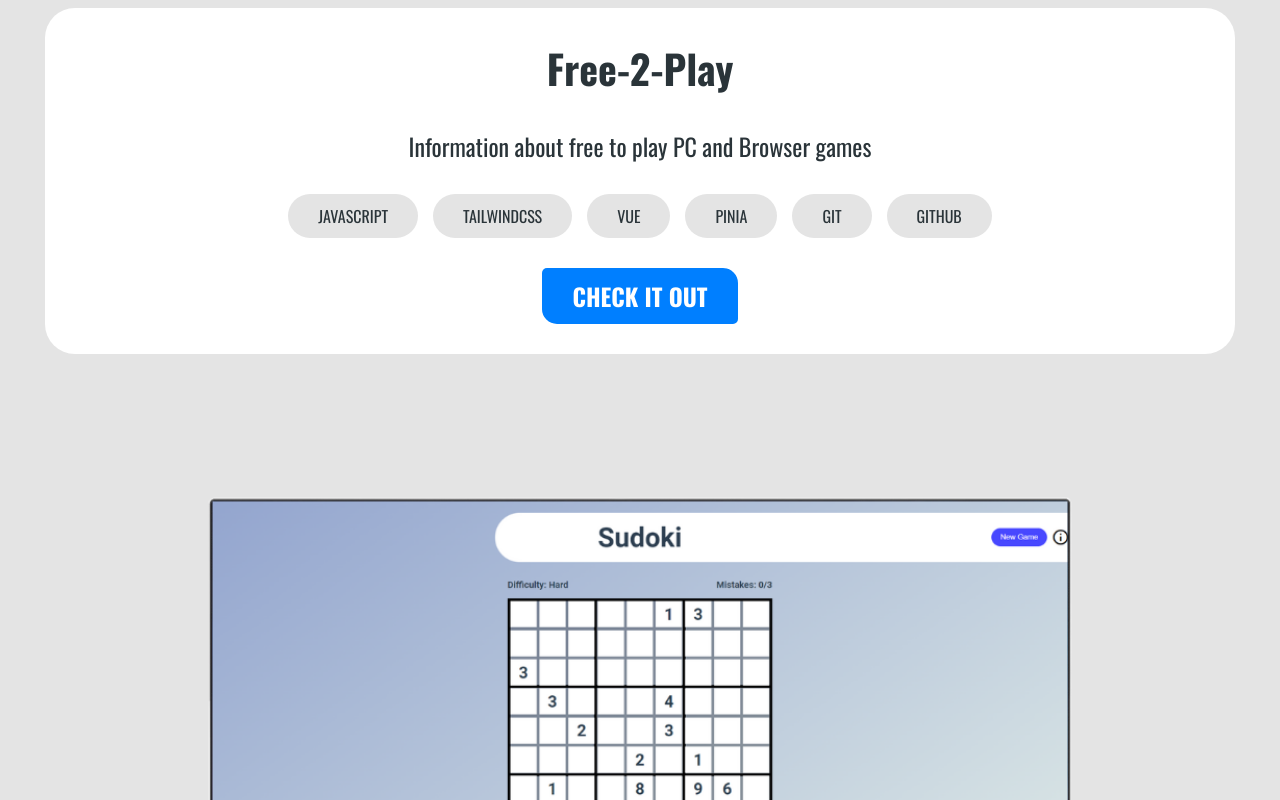
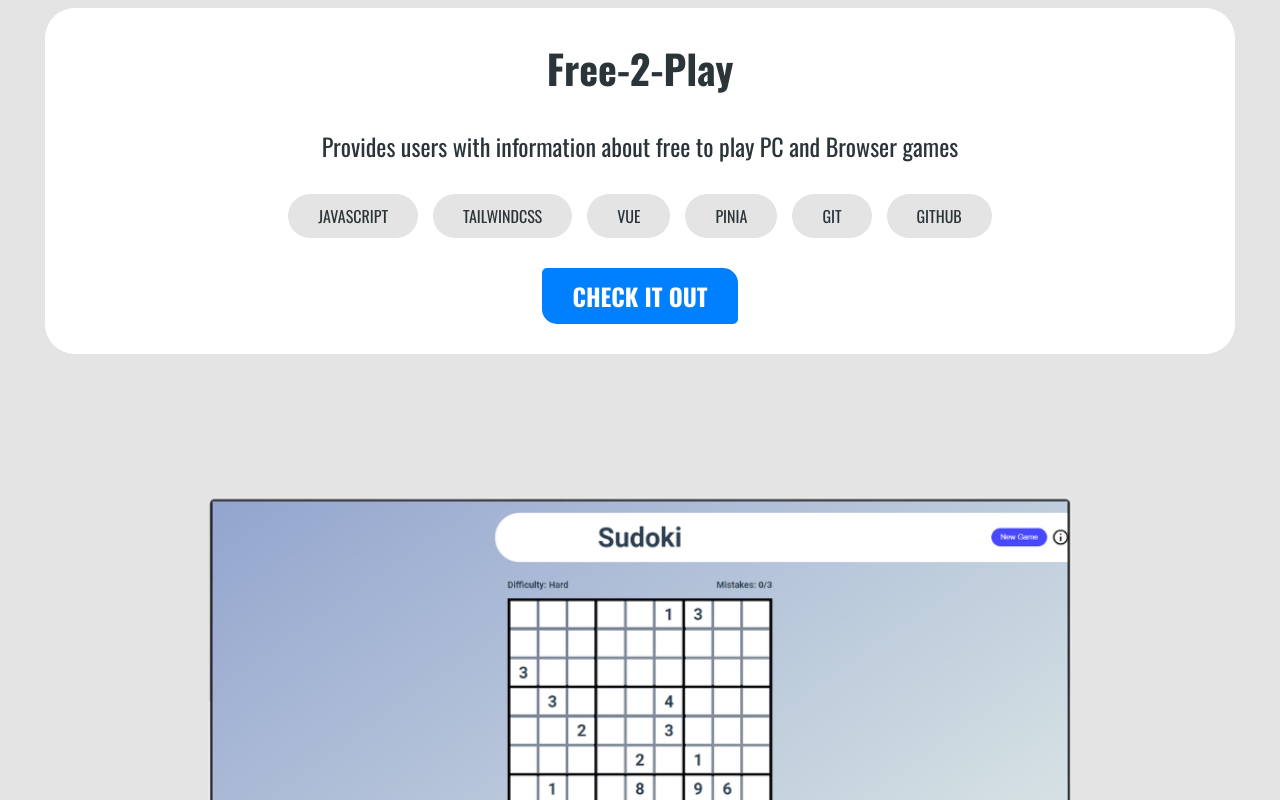
Before and after one commit to the-man2004/portfolio, a Vue app: page / in a window 1280 px wide. Shown: the part 2780-3580 px from the top of the page. Built offline with nearby package versions, Linux system fonts and the light colour scheme.

Commit message:
Updated some of the project descriptions.

```diff
--- a/src/components/TheProjects.vue
+++ b/src/components/TheProjects.vue
@@ -16,7 +16,10 @@
           />
           <div class="project-item-info" :class="store.modeClass">
             <h3>Free-2-Play</h3>
-            <p>Information about free to play PC and Browser games</p>
+            <p>
+              Provides users with information about free to play PC and Browser
+              games
+            </p>
             <SkillsList
               :skills="[
                 'JAVASCRIPT',
@@ -55,7 +58,8 @@
           <div class="project-item-info" :class="store.modeClass">
             <h3>Delicious Foods</h3>
             <p>
-              A place to find Delicious recipes ranging from Dessert to Starter
+              A place to find new and interesting Delicious recipes ranging from
+              Dessert to Starter
             </p>
             <SkillsList
               :skills="['JAVASCRIPT', 'CSS', 'VUE', 'PINIA', 'GIT', 'GITHUB']"
```
